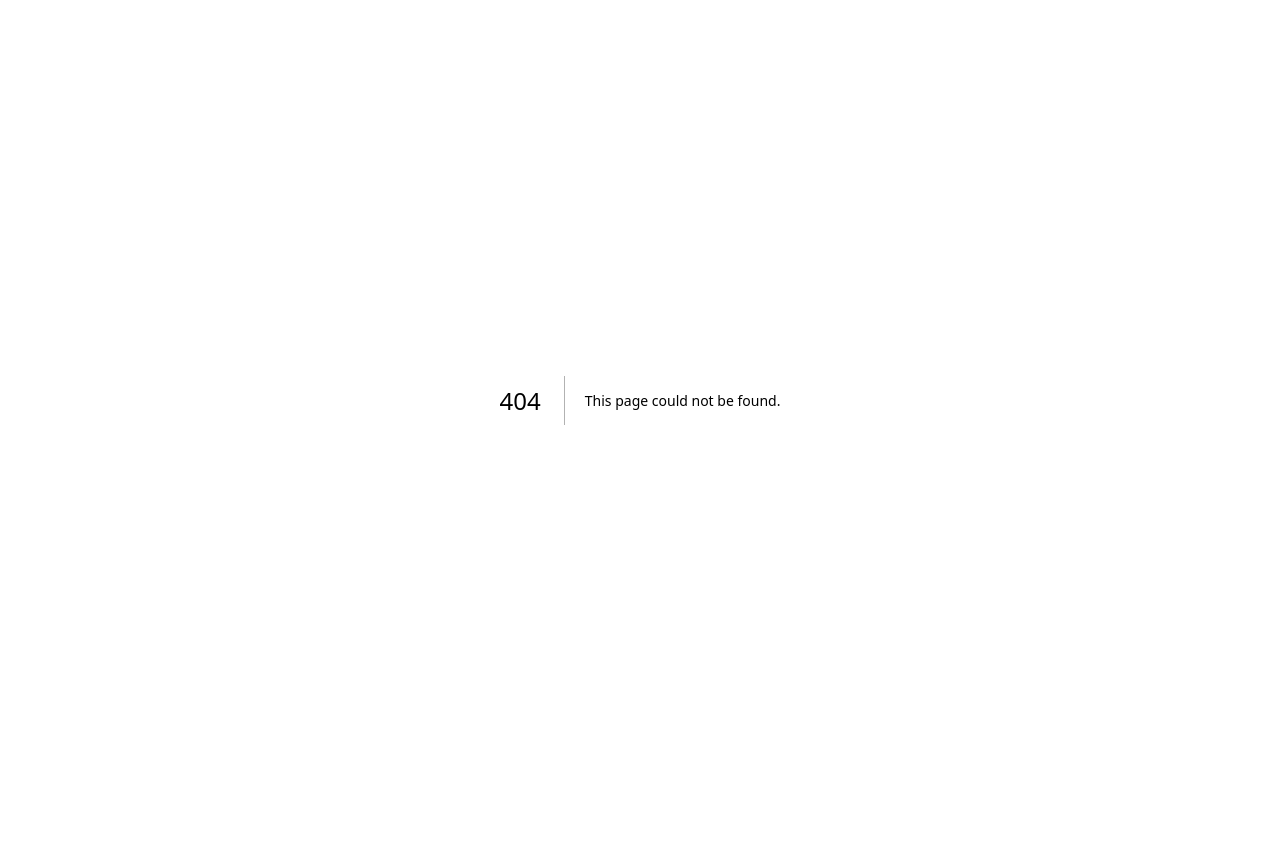
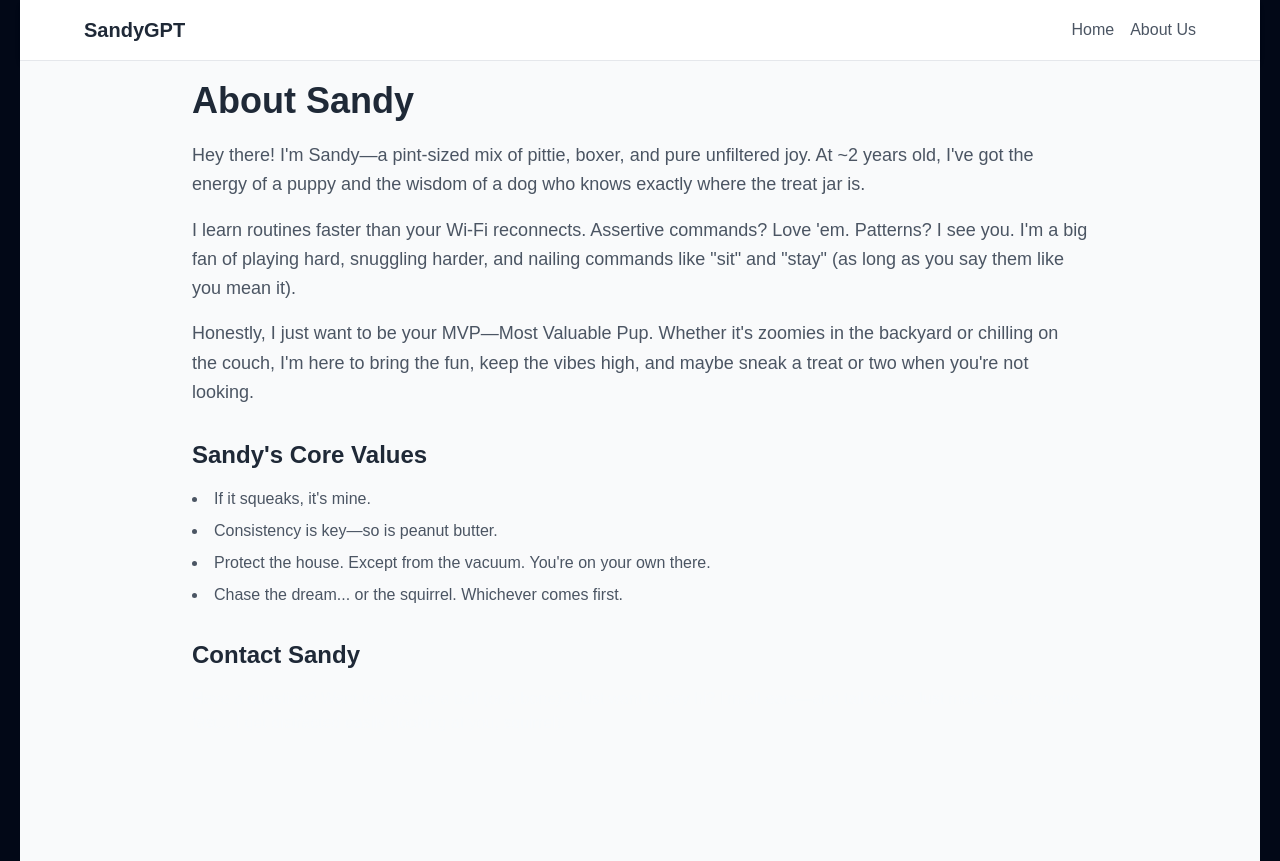
Before and after one commit to deanmiranda/SandyGpt, a Next.js app: page /about-us in a window 1280 px wide. Before the commit this address had no page. Before the commit the page ends 800 px from the top, so only its background shows below. Built offline with nearby package versions, Linux system fonts and the light colour scheme.

Commit message:
Sandy GPT routes and new about us page.

```diff
--- /dev/null
+++ b/src/app/about-us/page.tsx
@@ -0,0 +1,46 @@
+export default function AboutUs() {
+  return (
+    <main className="p-5 bg-gray-50 min-h-screen">
+      <div className="max-w-4xl mx-auto">
+        <h1 className="text-4xl font-bold text-gray-800">About Sandy</h1>
+        <div className="mt-5 text-lg text-gray-600 leading-relaxed">
+          <p>
+            Hey there! I&apos;m Sandy—a pint-sized mix of pittie, boxer, and pure unfiltered joy.
+            At ~2 years old, I&apos;ve got the energy of a puppy and the wisdom of a dog who knows
+            exactly where the treat jar is.
+          </p>
+
+          <p className="mt-4">
+            I learn routines faster than your Wi-Fi reconnects. Assertive commands? Love &apos;em.
+            Patterns? I see you. I&apos;m a big fan of playing hard, snuggling harder, and nailing
+            commands like &quot;sit&quot; and &quot;stay&quot; (as long as you say them like you mean it).
+          </p>
+
+          <p className="mt-4">
+            Honestly, I just want to be your MVP—Most Valuable Pup. Whether it&apos;s zoomies in the
+            backyard or chilling on the couch, I&apos;m here to bring the fun, keep the vibes high,
+            and maybe sneak a treat or two when you&apos;re not looking.
+          </p>
+        </div>
+
+        <div className="mt-8">
+          <h2 className="text-2xl font-semibold text-gray-800">Sandy&apos;s Core Values</h2>
+          <ul className="mt-4 space-y-2 list-disc list-inside text-gray-600">
+            <li>If it squeaks, it&apos;s mine.</li>
+            <li>Consistency is key—so is peanut butter.</li>
+            <li>Protect the house. Except from the vacuum. You&apos;re on your own there.</li>
+            <li>Chase the dream... or the squirrel. Whichever comes first.</li>
+          </ul>
+        </div>
+
+        <div className="mt-8">
+          <h2 className="text-2xl font-semibold text-gray-800">Contact Sandy</h2>
+          <p className="mt-4">
+            Have a question? Want to toss me a ball (or a bone)? Just want to say hi? I&apos;m all
+            ears—and tail wags. Just make sure to write fast... I get distracted easily (looking at you, squirrel).
+          </p>
+        </div>
+      </div>
+    </main>
+  );
+}
--- a/src/app/layout.tsx
+++ b/src/app/layout.tsx
@@ -1,4 +1,5 @@
 import type { Metadata } from "next";
+import Link from "next/link";
 import { Geist, Geist_Mono } from "next/font/google";
 import "./globals.css";
 
@@ -25,10 +26,37 @@ export default function RootLayout({
   return (
     <html lang="en">
       <body
-        className={`${geistSans.variable} ${geistMono.variable} antialiased`}
+        className={`${geistSans.variable} ${geistMono.variable} antialiased px-2 md:px-5`}
       >
-        {children}
+        <header className="bg-white border-b border-gray-200 shadow-md">
+          <div className="max-w-6xl mx-auto px-5 py-4 flex justify-between items-center">
+            <div className="text-xl font-bold text-gray-800">
+              <Link href="/">SandyGPT</Link>
+            </div>
+
+            <nav className="flex space-x-4">
+              <Link
+                href="/"
+                className="text-gray-600 hover:text-gray-900 font-medium transition"
+              >
+                Home
+              </Link>
+              <Link
+                href="/about-us"
+                className="text-gray-600 hover:text-gray-900 font-medium transition"
+              >
+                About Us
+              </Link>
+            </nav>
+          </div>
+        </header>
+
+        <main className="flex flex-col md:flex-row">
+          <div className="flex-grow">
+            {children}
+          </div>
+        </main>
       </body>
-    </html>
+    </html >
   );
 }
--- a/src/app/page.tsx
+++ b/src/app/page.tsx
@@ -1,7 +1,7 @@
 export default function Home() {
   return (
     <main className="p5">
-      <h1 className="text-4xl font-bold text-center">Welcome to Sandy GPT Chat</h1>
+      <h1 className="p-5 text-4xl font-bold text-center">Welcome to Sandy GPT Chat</h1>
     </main>
   );
 }
```
